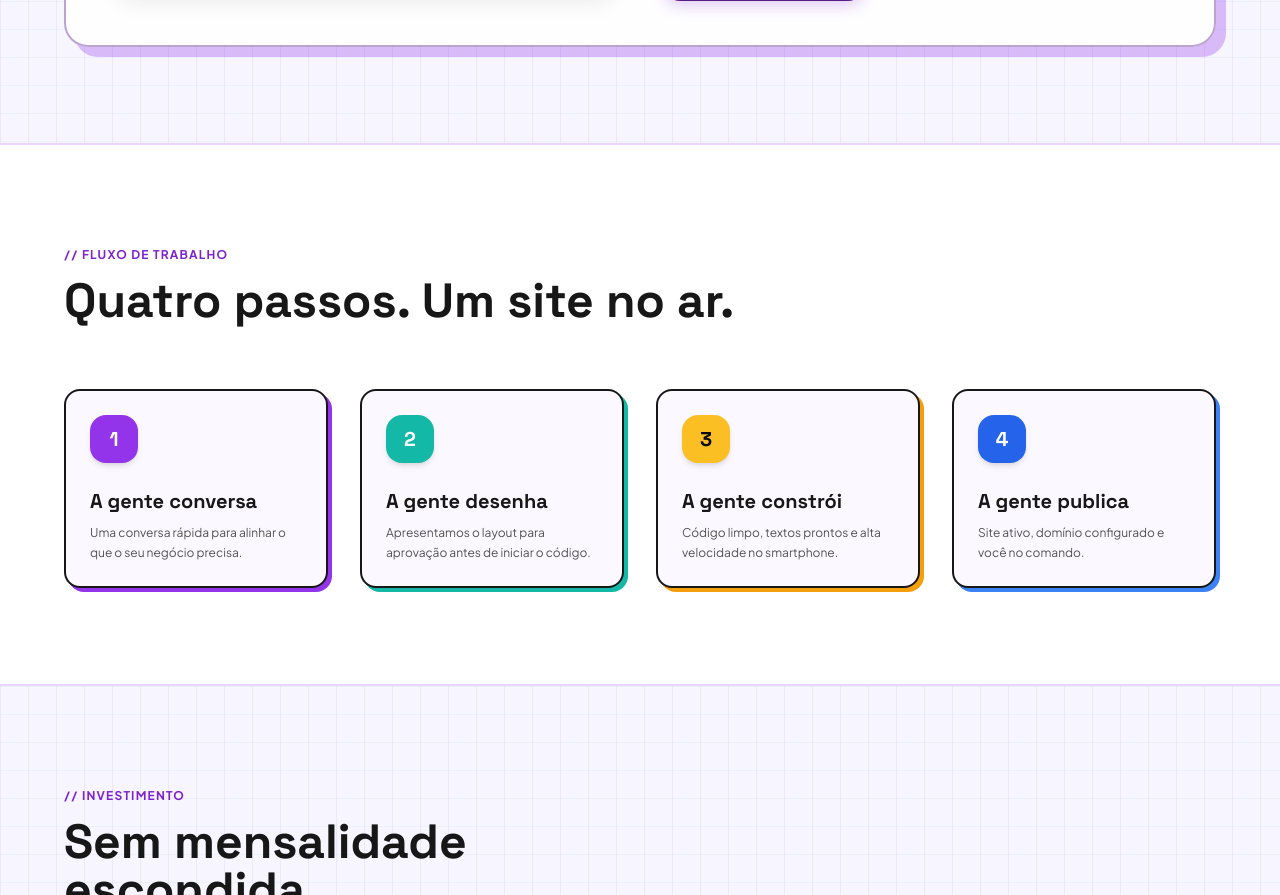
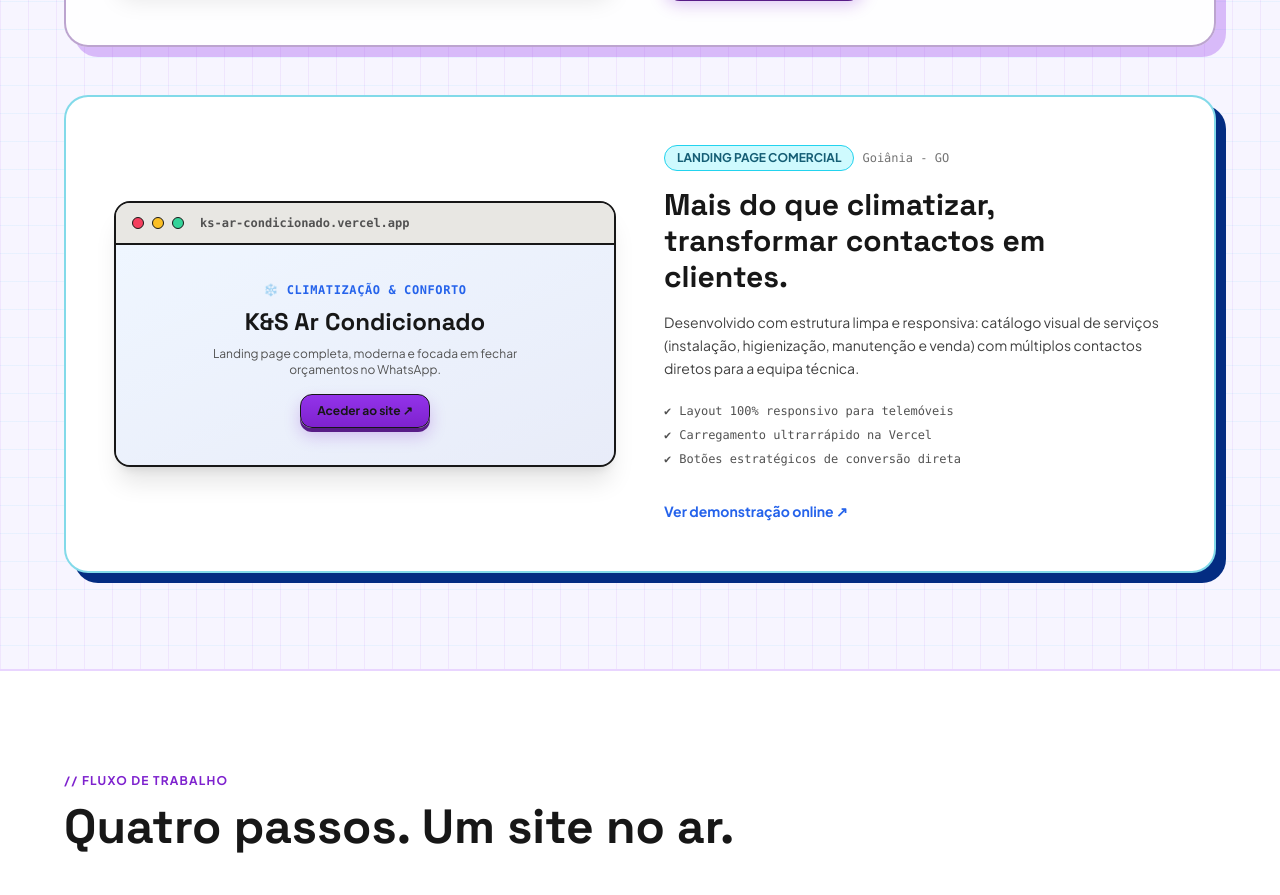
Before and after one commit to StarCode-cell/starcodeweb, a plain HTML site: page index.html in a window 1280 px wide. Shown: the part 2846-3741 px from the top of the page. Drawn offline with nearby package versions, Linux system fonts and the light colour scheme.

Commit message:
Update index.html

```diff
--- a/index.html
+++ b/index.html
@@ -433,7 +433,61 @@
 
         </div>
       </div>
+<!-- CASE 2: K&S AR CONDICIONADO -->
+      <div class="cyber-card rounded-3xl border-2 border-cyan-500/50 p-8 sm:p-12 shadow-[10px_10px_0_#032c82] bg-white mt-12">
+        <div class="grid gap-12 lg:grid-cols-2 items-center">
 
+          <!-- PRÉ-VISUALIZAÇÃO / JANELA RETRÔ -->
+          <div class="overflow-hidden rounded-2xl border-2 border-neutral-900 bg-[#f4f3ef] shadow-xl">
+            <div class="flex items-center gap-2 border-b-2 border-neutral-900 bg-[#e8e7e3] px-4 py-3">
+              <span class="h-3 w-3 rounded-full bg-rose-500 border border-neutral-900"></span>
+              <span class="h-3 w-3 rounded-full bg-amber-400 border border-neutral-900"></span>
+              <span class="h-3 w-3 rounded-full bg-emerald-400 border border-neutral-900"></span>
+              <span class="ml-2 text-xs font-mono text-neutral-600 font-bold">ks-ar-condicionado.vercel.app</span>
+            </div>
+
+            <div class="p-8 text-center bg-gradient-to-br from-blue-50 to-indigo-100/60 min-h-[220px] flex flex-col justify-center items-center">
+              <span class="text-xs font-mono font-bold uppercase tracking-wider text-blue-600 mb-2">❄️ Climatização & Conforto</span>
+              <h4 class="font-title text-2xl font-bold text-neutral-900 mb-2">K&S Ar Condicionado</h4>
+              <p class="text-xs text-neutral-600 max-w-xs mb-4">Landing page completa, moderna e focada em fechar orçamentos no WhatsApp.</p>
+              <a href="https://ks-ar-condicionado.vercel.app" target="_blank" rel="noopener noreferrer" class="btn-y2k-purple text-xs font-bold px-4 py-2 rounded-xl border border-neutral-900">
+                Aceder ao site ↗
+              </a>
+            </div>
+          </div>
+
+          <!-- DESCRIÇÃO DO PROJETO -->
+          <div class="flex flex-col justify-center">
+            <div class="flex items-center gap-2 mb-4">
+              <span class="inline-block rounded-full bg-cyan-100 border border-cyan-400 px-3 py-1 text-xs font-bold text-cyan-800">
+                LANDING PAGE COMERCIAL
+              </span>
+              <span class="text-xs font-mono text-neutral-500">Goiânia - GO</span>
+            </div>
+
+            <h3 class="font-title text-3xl font-bold text-neutral-900 mb-4">
+              Mais do que climatizar, transformar contactos em clientes.
+            </h3>
+
+            <p class="text-neutral-700 text-sm leading-relaxed mb-6">
+              Desenvolvido com estrutura limpa e responsiva: catálogo visual de serviços (instalação, higienização, manutenção e venda) com múltiplos contactos diretos para a equipa técnica.
+            </p>
+
+            <ul class="text-xs font-mono space-y-2 text-neutral-600 mb-8">
+              <li class="flex items-center gap-2">✔ <span>Layout 100% responsivo para telemóveis</span></li>
+              <li class="flex items-center gap-2">✔ <span>Carregamento ultrarrápido na Vercel</span></li>
+              <li class="flex items-center gap-2">✔ <span>Botões estratégicos de conversão direta</span></li>
+            </ul>
+
+            <div>
+              <a href="https://ks-ar-condicionado.vercel.app" target="_blank" rel="noopener noreferrer" class="inline-flex items-center gap-2 text-sm font-bold text-blue-600 hover:text-blue-800 transition">
+                Ver demonstração online ↗
+              </a>
+            </div>
+          </div>
+
+        </div>
+      </div>
     </div>
   </section>
 
```
